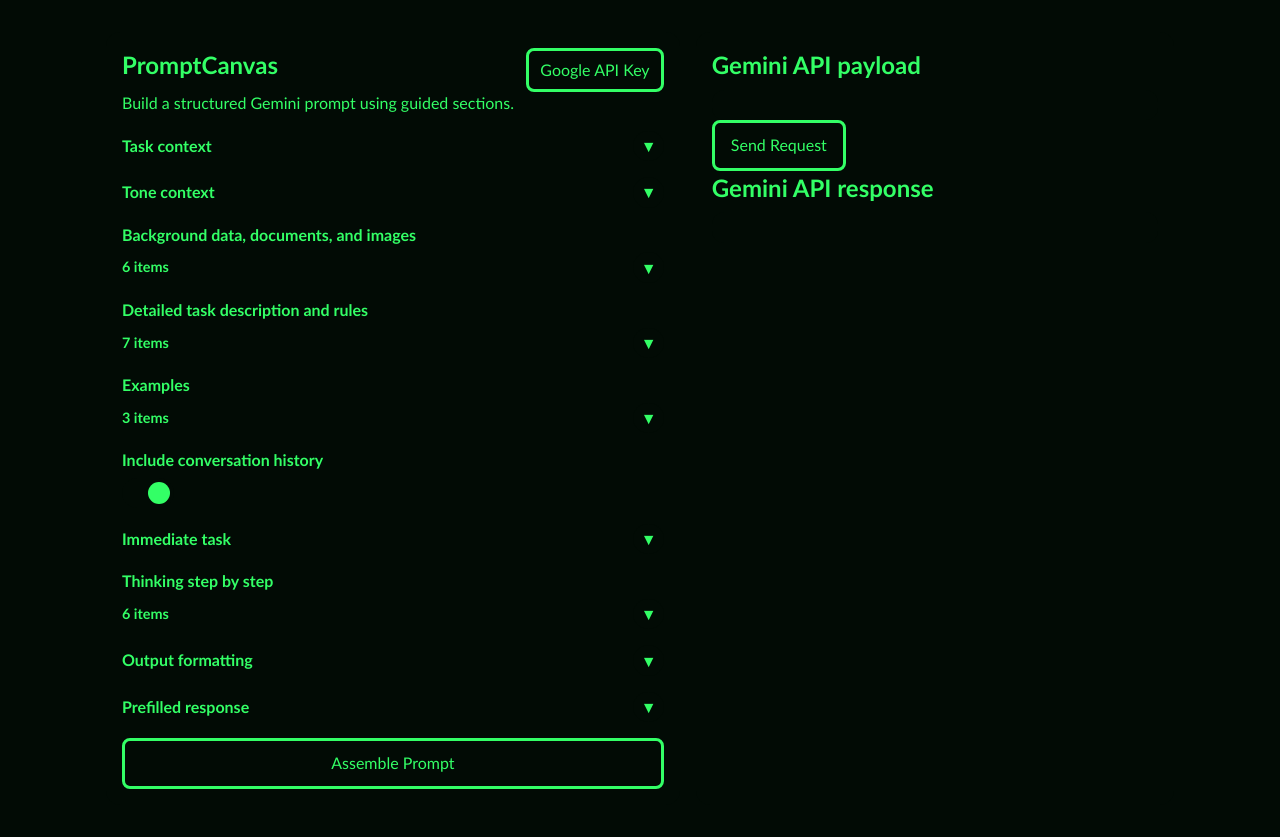
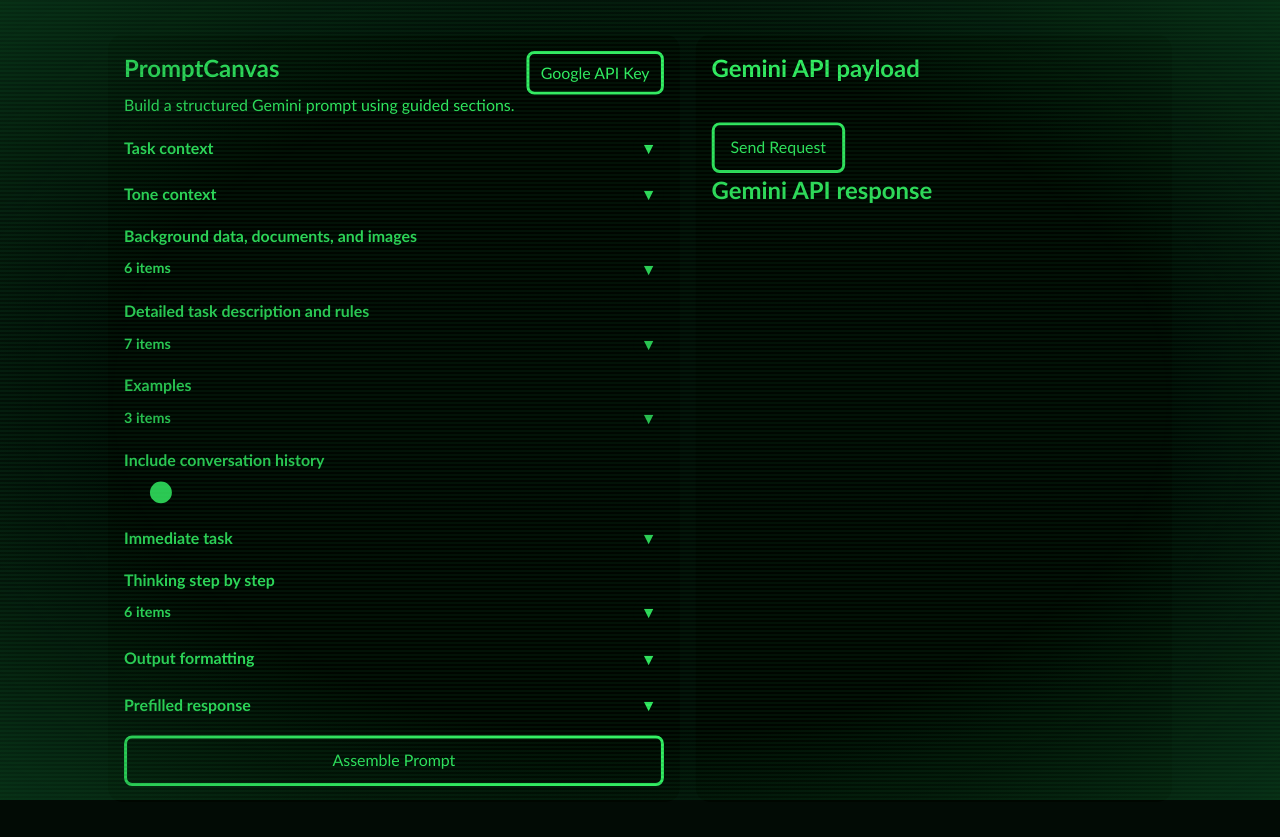
Before and after one commit to RobertoFreireDev/PromptCanvas, a React (Vite) app in the folder promptcanvas/: page / in a window 1280 px wide. Built offline with nearby package versions, Linux system fonts and the light colour scheme.

Commit message:
curve Old  CRT effect/filter with horizontal lines

```diff
--- a/promptcanvas/src/index.css
+++ b/promptcanvas/src/index.css
@@ -18,4 +18,52 @@
   margin: 0;
   background: var(--color-bg);
   color: var(--color-fg);
+  min-height: 100vh;
+  position: relative;
+  overflow-x: hidden;
 }
+
+#root {
+  min-height: 100vh;
+  position: relative;
+  transform-origin: center center;
+  transform: perspective(1200px) scale(0.996, 0.992);
+  filter: saturate(0.95) contrast(1.04);
+}
+
+body::before,
+body::after {
+  content: "";
+  position: fixed;
+  inset: 0;
+  pointer-events: none;
+  z-index: 9999;
+}
+
+body::before {
+  background:
+    radial-gradient(
+      ellipse at center,
+      transparent 58%,
+      var(--color-border) 100%
+    );
+  opacity: 0.42;
+}
+
+body::after {
+  background:
+    repeating-linear-gradient(
+      to bottom,
+      transparent 0,
+      transparent 2px,
+      var(--color-border) 3px,
+      transparent 4px
+    ),
+    linear-gradient(
+      to bottom,
+      transparent,
+      var(--color-bg),
+      transparent
+    );
+  opacity: 0.3;
+}
```
